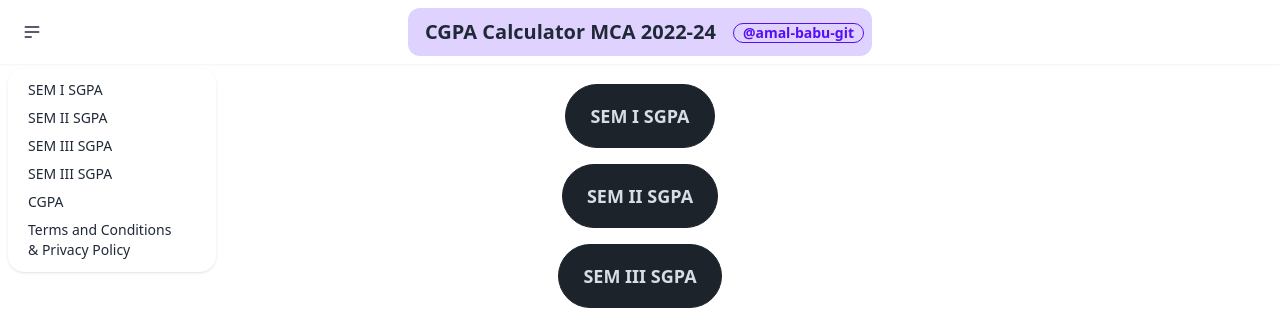
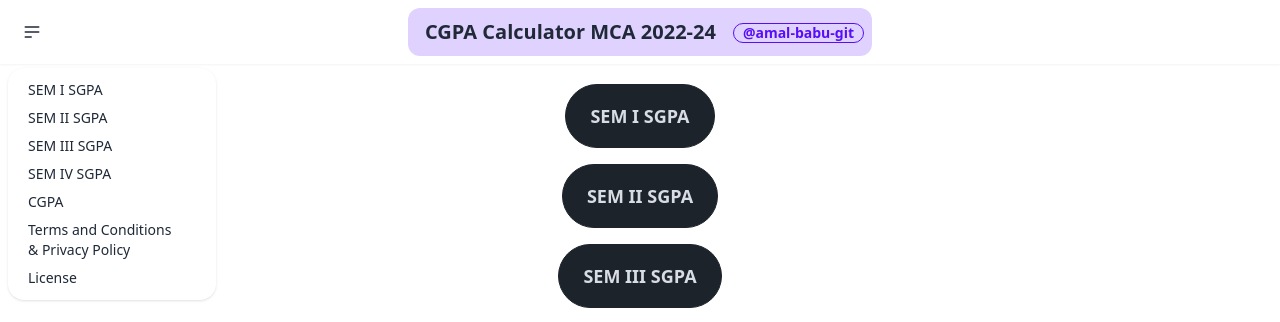
Before and after one commit to amal-babu-git/cgpa-mca-vtu-2022-24, a React (Vite) app: page / in a window 1280 px wide. Both pictures are taken after a click on the label 32 px from the left and 32 px from the top of the page. Shown: the top 322 px of the page. Built offline with nearby package versions, Linux system fonts and the light colour scheme; no server answers.

Commit message:
lices update style changes

```diff
--- a/src/components/header/Navbar.jsx
+++ b/src/components/header/Navbar.jsx
@@ -63,7 +63,7 @@ const Navbar = () => {
 								<a onClick={onClickSemThree}>SEM III SGPA</a>
 							</li>
 							<li>
-								<a onClick={onClickSemFour}>SEM III SGPA</a>
+								<a onClick={onClickSemFour}>SEM IV SGPA</a>
 							</li>
 							<li>
 								<a onClick={onClickCGPA}>CGPA</a>
@@ -72,6 +72,14 @@ const Navbar = () => {
 								<a onClick={onClickPrivacyPolicy}>
 									Terms and Conditions & Privacy Policy
 								</a>
+							</li>
+							<li>
+								<Link
+									to="https://github.com/amal-babu-git/cgpa-mca-vtu-2022-24/blob/production/LICENSE"
+									target="_blank"
+								>
+									License
+								</Link>
 							</li>
 						</ul>
 					</div>
@@ -82,13 +90,9 @@ const Navbar = () => {
 						className="btn btn-ghost normal-case text-xl "
 					>
 						<h1>CGPA Calculator MCA 2022-24</h1>
-
-						{/* <h1 className="font-bold text-transparent bg-clip-text bg-gradient-to-r  from-red-600 via-orange-600 via-yellow-600 via-green-800 via-blue-800 via-indigo-800 to-violet-800">
-							CGPA Calculator MCA 2022-24
-						</h1> */}
 					</Link>
 					<Link
-						className="text-primary font-semibold   npm install -g firebase-tools "
+						className="text-primary font-semibold"
 						to={"https://github.com/amal-babu-git"}
 						target="_blank"
 					>
@@ -98,41 +102,7 @@ const Navbar = () => {
 					</Link>
 				</div>
 				<div className="navbar-end">
-					{/* <button className="btn btn-ghost btn-circle">
-						<svg
-							xmlns="http://www.w3.org/2000/svg"
-							className="h-5 w-5"
-							fill="none"
-							viewBox="0 0 24 24"
-							stroke="currentColor"
-						>
-							<path
-								strokeLinecap="round"
-								strokeLinejoin="round"
-								strokeWidth="2"
-								d="M21 21l-6-6m2-5a7 7 0 11-14 0 7 7 0 0114 0z"
-							/>
-						</svg>
-					</button>
-					<button className="btn btn-ghost btn-circle">
-						<div className="indicator">
-							<svg
-								xmlns="http://www.w3.org/2000/svg"
-								className="h-5 w-5"
-								fill="none"
-								viewBox="0 0 24 24"
-								stroke="currentColor"
-							>
-								<path
-									strokeLinecap="round"
-									strokeLinejoin="round"
-									strokeWidth="2"
-									d="M15 17h5l-1.405-1.405A2.032 2.032 0 0118 14.158V11a6.002 6.002 0 00-4-5.659V5a2 2 0 10-4 0v.341C7.67 6.165 6 8.388 6 11v3.159c0 .538-.214 1.055-.595 1.436L4 17h5m6 0v1a3 3 0 11-6 0v-1m6 0H9"
-								/>
-							</svg>
-							<span className="badge badge-xs badge-primary indicator-item"></span>
-						</div>
-					</button> */}
+					{/* Additional buttons can be added here */}
 				</div>
 			</div>
 		</>
```
Also changed, not shown: 1 other file (tests, documents, lock files or other folders).
